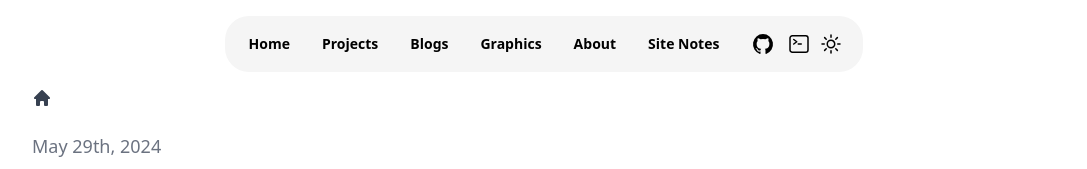
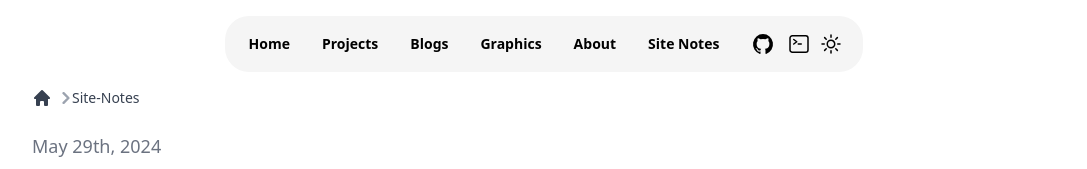
Before and after one commit to pwang1997/zhengliang.facade, a Next.js app: page /site-notes in a window 1280 px wide. Shown: the top 169 px of the page, without its empty margins (96-1183 px from the left). Built offline with nearby package versions, Linux system fonts and the light colour scheme.

Commit message:
update breadcrumb

```diff
--- a/src/components/breadcrumb/index.tsx
+++ b/src/components/breadcrumb/index.tsx
@@ -7,9 +7,15 @@ import { usePathname } from 'next/navigation';
 
 function BreadcrumbItem({ href, name, isLastItem }: { href: string; name: string; isLastItem: boolean }) {
   return (
-    <>
-      {!isLastItem && (
     <li className='inline-flex items-center'>
+      {isLastItem ? (
+        <p
+          className=' capitalize inline-flex items-center text-sm font-medium text-gray-700  dark:text-gray-400'
+        >
+          <RightArrowIcon />
+          {name}
+        </p>
+      ) : (
         <a
           href={`/${href}`}
           className=' capitalize inline-flex items-center text-sm font-medium text-gray-700 hover:text-blue-600 dark:text-gray-400 dark:hover:text-white'
@@ -17,10 +23,8 @@ function BreadcrumbItem({ href, name, isLastItem }: { href: string; name: string
           <RightArrowIcon />
           {name}
         </a>
+      )}
     </li>
-      )}
-    </>
-
   );
 }
 export default function Breadcrumb() {
@@ -37,7 +41,7 @@ export default function Breadcrumb() {
             href='/'
             className='inline-flex items-center text-sm font-medium text-gray-700 hover:text-blue-600 dark:text-gray-400 dark:hover:text-white'
           >
-            <HomeIcon width={20} height={20}/>
+            <HomeIcon width={20} height={20} />
           </Link>
         </li>
         {
```
Lines whose indentation alone changed are shown as unchanged.
